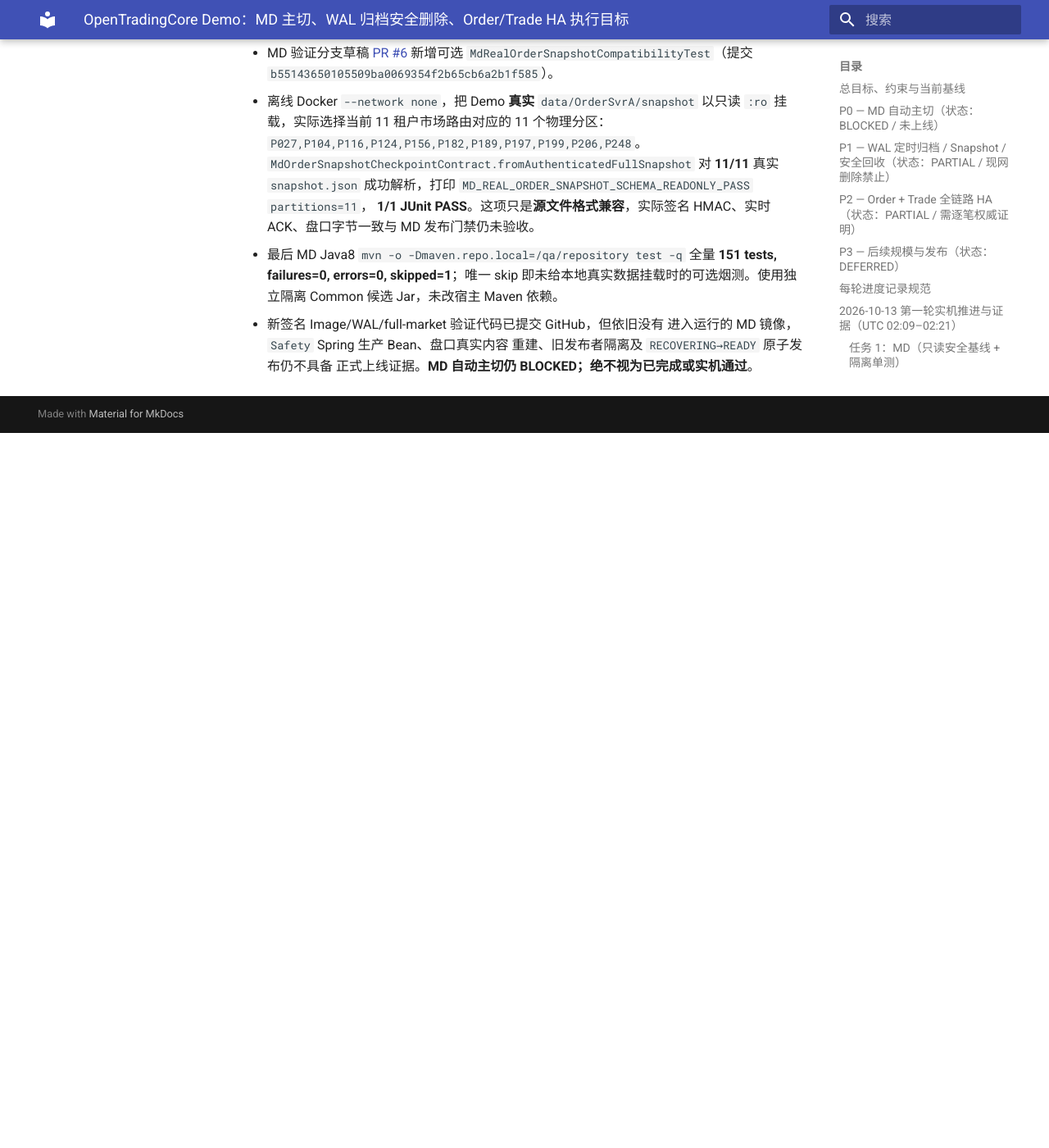
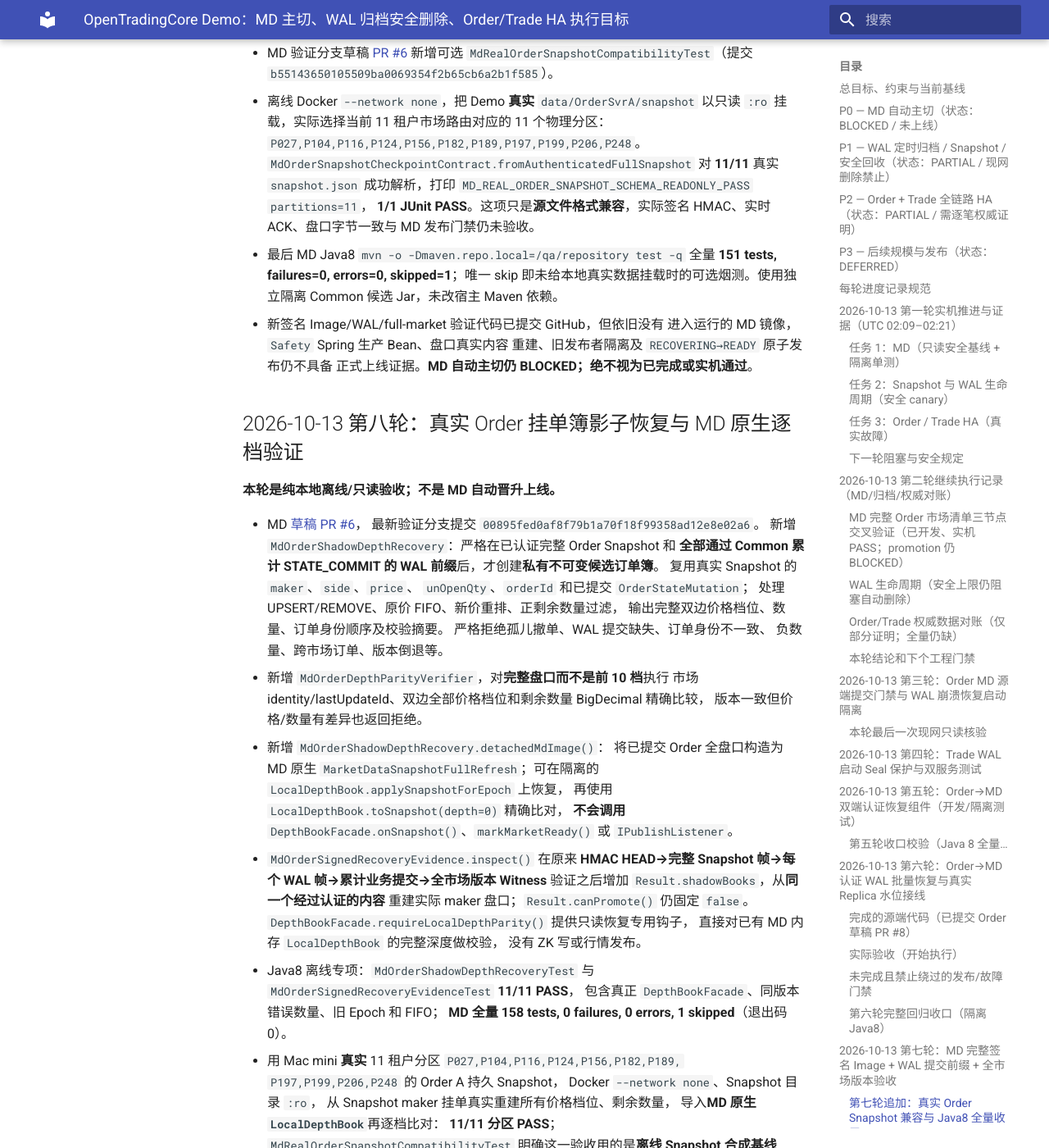
Before and after one commit to bliplink/dc-quant-deploy, an MkDocs documentation site: the page built from docs/DEMO_HA_WAL_MD_ORDER_TRADE_EXECUTION_PLAN_20261013.zh-CN.md, in a window 1280 px wide and 1400 px high, scrolled down 14752 px. Shown: the whole window at 82% size. Built offline with MkDocs 1.6.1 and Material for MkDocs 9.7.7, drawn with Linux system fonts in a browser that asks for light colours; before the commit the page ends 15280 px from its top, so only the background shows below that; some of the changed text lies outside the part shown.

Commit message:
docs(md-ha): record real 11-tenant maker-book shadow recovery, full-depth parity, 158 Java8 tests and blocked online promotion

```diff
--- a/docs/DEMO_HA_WAL_MD_ORDER_TRADE_EXECUTION_PLAN_20261013.zh-CN.md
+++ b/docs/DEMO_HA_WAL_MD_ORDER_TRADE_EXECUTION_PLAN_20261013.zh-CN.md
@@ -529,3 +529,65 @@ WAL 周期物理 Seal/48h 删除、Order/Trade 全量资金持仓对账仍按前
   进入运行的 MD 镜像，`Safety` Spring 生产 Bean、盘口真实内容
   重建、旧发布者隔离及 `RECOVERING→READY` 原子发布仍不具备
   正式上线证据。**MD 自动主切仍 BLOCKED；绝不视为已完成或实机通过**。
+
+## 2026-10-13 第八轮：真实 Order 挂单簿影子恢复与 MD 原生逐档验证
+
+**本轮是纯本地离线/只读验收；不是 MD 自动晋升上线。**
+
+- MD [草稿 PR #6](https://github.com/bliplink/com.app.dc.mdsvr/pull/6)，
+  最新验证分支提交 `00895fed0af8f79b1a70f18f99358ad12e8e02a6`。
+  新增 `MdOrderShadowDepthRecovery`：严格在已认证完整 Order Snapshot 和
+  **全部通过 Common 累计 STATE_COMMIT 的 WAL 前缀**后，才创建**私有不可变候选订单簿**。
+  复用真实 Snapshot 的 `maker`、`side`、`price`、
+  `unOpenQty`、`orderId` 和已提交 `OrderStateMutation`；
+  处理 UPSERT/REMOVE、原价 FIFO、新价重排、正剩余数量过滤，
+  输出完整双边价格档位、数量、订单身份顺序及校验摘要。
+  严格拒绝孤儿撤单、WAL 提交缺失、订单身份不一致、
+  负数量、跨市场订单、版本倒退等。
+- 新增 `MdOrderDepthParityVerifier`，对**完整盘口而不是前 10 档**执行
+  市场 identity/lastUpdateId、双边全部价格档位和剩余数量 BigDecimal 精确比较，
+  版本一致但价格/数量有差异也返回拒绝。
+- 新增 `MdOrderShadowDepthRecovery.detachedMdImage()`：
+  将已提交 Order 全盘口构造为 MD 原生
+  `MarketDataSnapshotFullRefresh`；可在隔离的
+  `LocalDepthBook.applySnapshotForEpoch` 上恢复，
+  再使用 `LocalDepthBook.toSnapshot(depth=0)` 精确比对，
+  **不会调用** `DepthBookFacade.onSnapshot()`、`markMarketReady()`
+  或 `IPublishListener`。
+- `MdOrderSignedRecoveryEvidence.inspect()` 在原来
+  **HMAC HEAD→完整 Snapshot 帧→每个 WAL 帧→累计业务提交→全市场版本 Witness**
+  验证之后增加 `Result.shadowBooks`，从**同一个经过认证的内容**
+  重建实际 maker 盘口；`Result.canPromote()` 仍固定 `false`。
+  `DepthBookFacade.requireLocalDepthParity()` 提供只读恢复专用钩子，
+  直接对已有 MD 内存 `LocalDepthBook` 的完整深度做校验，
+  没有 ZK 写或行情发布。
+- Java8 离线专项：`MdOrderShadowDepthRecoveryTest` 与
+  `MdOrderSignedRecoveryEvidenceTest` **11/11 PASS**，
+  包含真正 `DepthBookFacade`、同版本错误数量、旧 Epoch 和 FIFO；
+  **MD 全量 158 tests, 0 failures, 0 errors, 1 skipped**（退出码0）。
+- 用 Mac mini **真实** 11 租户分区 `P027,P104,P116,P124,P156,P182,P189,
+  P197,P199,P206,P248` 的 Order A 持久 Snapshot，
+  Docker `--network none`、Snapshot 目录 `:ro`，
+  从 Snapshot maker 挂单真实重建所有价格档位、剩余数量，
+  导入**MD 原生 `LocalDepthBook`**再逐档比对：
+  **11/11 分区 PASS**；`MdRealOrderSnapshotCompatibilityTest`
+  明确这一验收用的是**离线 Snapshot 合成基线 HEAD**，
+  **不是在线 HMAC/Replica ACK 或带真实 WAL 的持续交易恢复证明**。
+- 现网只读预检 `scripts/check-md-failover-preflight.py` 仍
+  `decision=BLOCKED`、`canPromote=false`；
+  256/256 MD READY、A/B/C 成员齐全，核心9个容器 Running/no OOM。
+  现网 Order 和 MD 均还是 `dc-saas/*:cluster-dev-local-c361e3e3d-20261012034946`；
+  新 MD 代码仅在草稿 PR 和隔离测试中，**没有更换现网镜像、
+  没有在线 MD SIGKILL/真实主切**。
+  证据路径：
+  `~/.opentradingcore/epochwarm-walbatch-cold-cutover-20261013/evidence/md-shadow-book-preflight-20261013.json`。
+
+**下一项必须完成的正式接入**：隔离集群中启用源端精确物理节点密钥，
+MD 从真实 Order private Netty 请求挑战签名 HEAD、完整 Snapshot 和连续增量；
+把经过 HMAC+业务提交验证的影子盘口**原子安装到恢复 Epoch 的私有 MD 缓存**，
+与当前所有市场持续流追平；取得旧发布者在共享发送边界不可再发布的证明，
+实现经 CAS 校验的 `RECOVERING→READY`，验收 Robot 重新订阅。
+这些仍属于**未完成**状态，不能因为 11 租户静态重建通过就启用自动主切。
+
+性能要求：恢复过程才有 O(挂单数 + 有界 WAL + 全盘口档位数) 成本，
+不可放入撮合/日常行情热路径；不改 Gateway，不建 MD→MD WAL，不启用 TLS。
```
